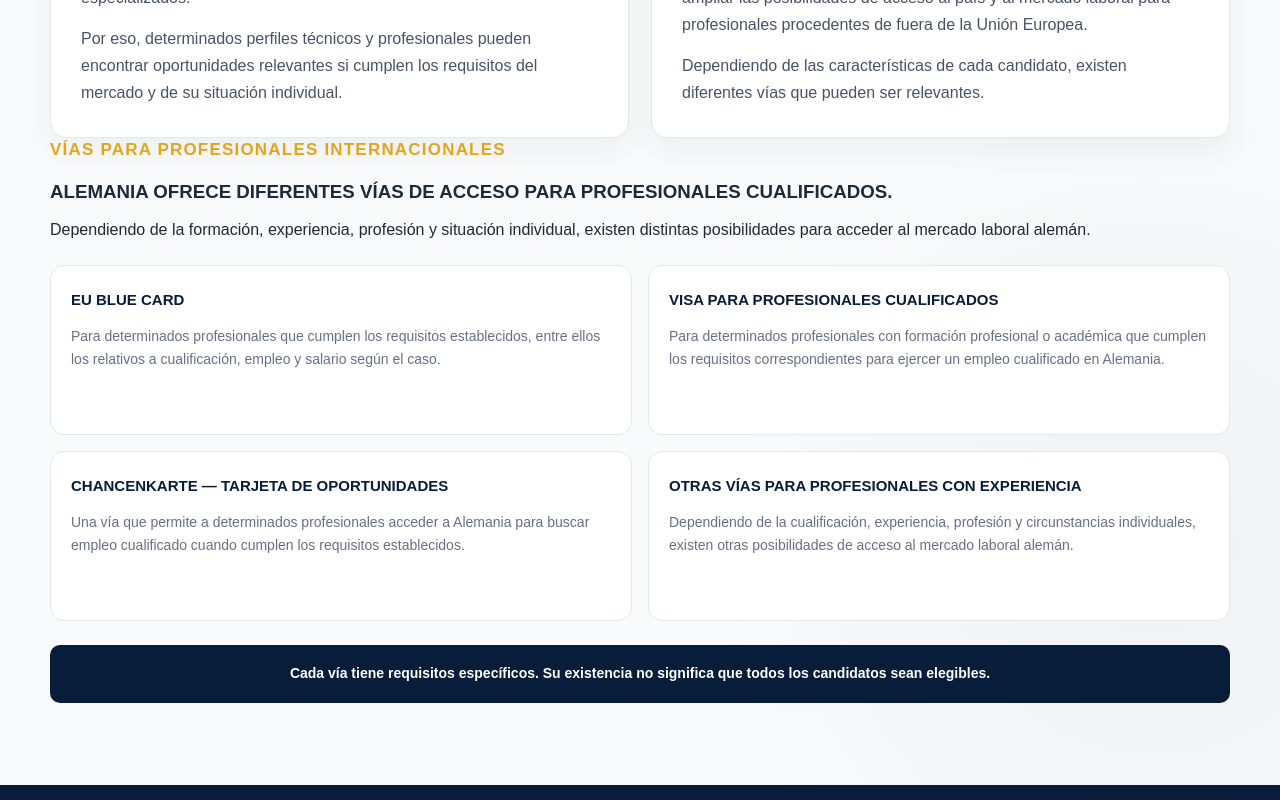
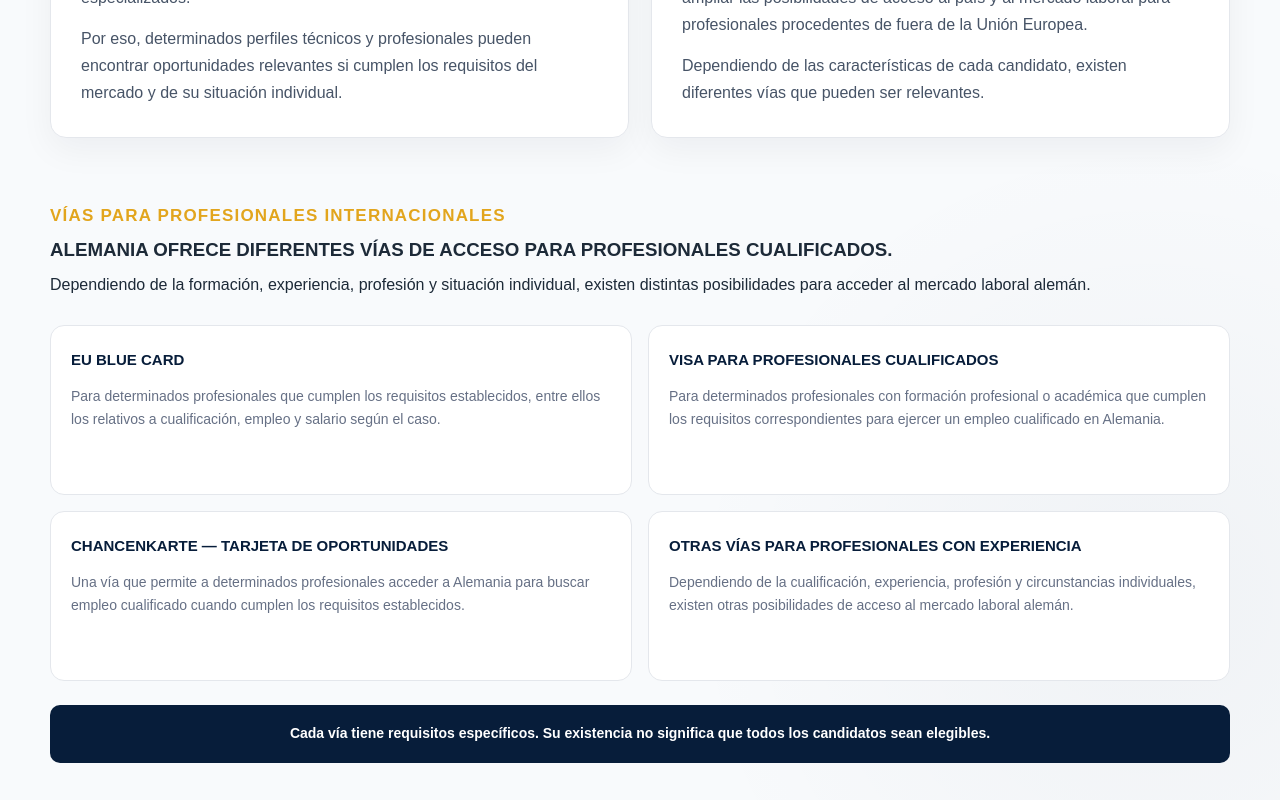
Before and after one commit to fiveseasonsrealty-ux/TALENTOBRUCKE-CRM, a Next.js app: page / in a window 1280 px wide. Shown: the part 1660-2460 px from the top of the page. Built offline with nearby package versions, Linux system fonts and the light colour scheme.

Commit message:
Mejorar espaciado encabezado vías profesionales

```diff
--- a/app/globals.css
+++ b/app/globals.css
@@ -457,6 +457,24 @@ img {
 
 .germany-card p:last-child {
   margin-bottom: 0;
+}
+.migration-options-heading {
+  margin-top: 64px;
+  margin-bottom: 28px;
+}
+
+.migration-options-heading .eyebrow {
+  margin: 0 0 10px;
+}
+
+.migration-options-heading h3 {
+  margin: 0 0 10px;
+  line-height: 1.2;
+}
+
+.migration-options-heading p {
+  margin: 0;
+  line-height: 1.6;
 }
 
 .migration-paths {
```
